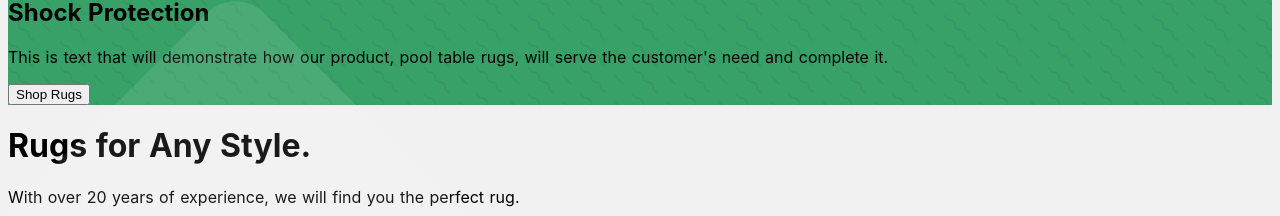
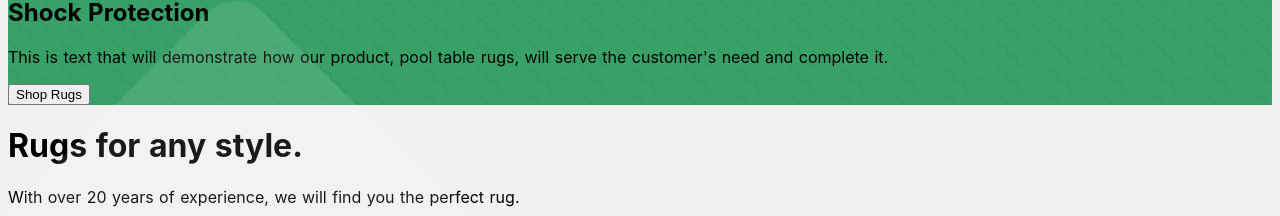
Before and after one commit to kendalled/pooltablerugs2, a Nuxt app in the folder src/: page / in a window 1280 px wide. Shown: the part 6806-7022 px from the top of the page. Built offline with nearby package versions, Linux system fonts and the light colour scheme; what @tailwindcss/custom-forms, tailwindcss-transitions would draw is missing.

Commit message:
Changed flavor text

```diff
--- a/src/components/PricingSection.vue
+++ b/src/components/PricingSection.vue
@@ -15,7 +15,7 @@
       <h1
         class="text-center text-3xl text-gray-800 font-medium leading-snug tracking-wide"
       >
-        Rugs for Any Style.
+        Rugs for any style.
       </h1>
       <p class="text-center text-lg text-gray-700 mt-2 px-6">
         With over 20 years of experience, we will find you the perfect rug.
```
